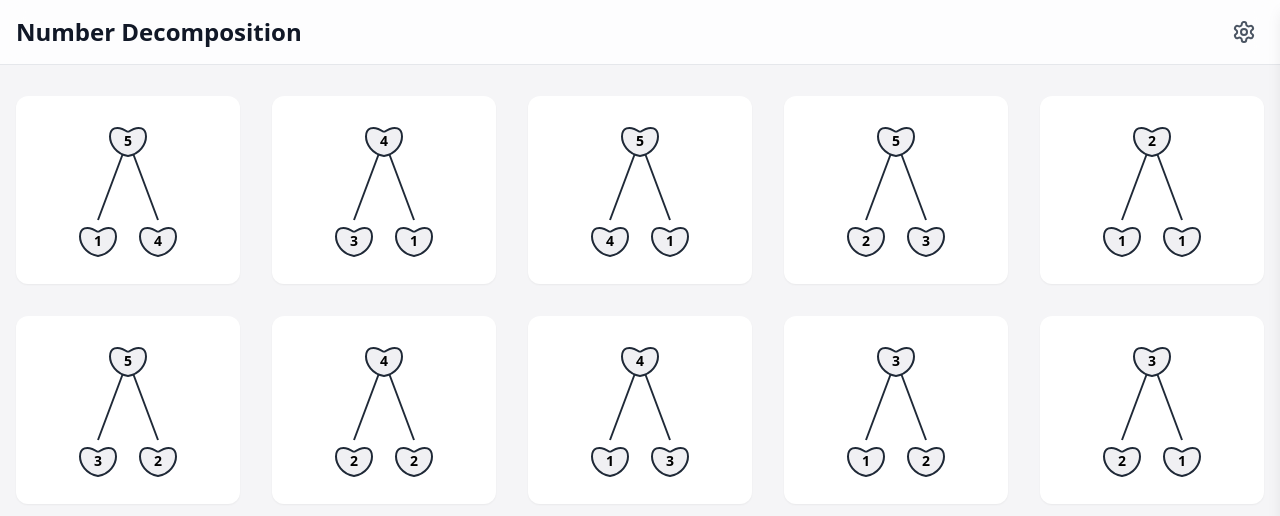
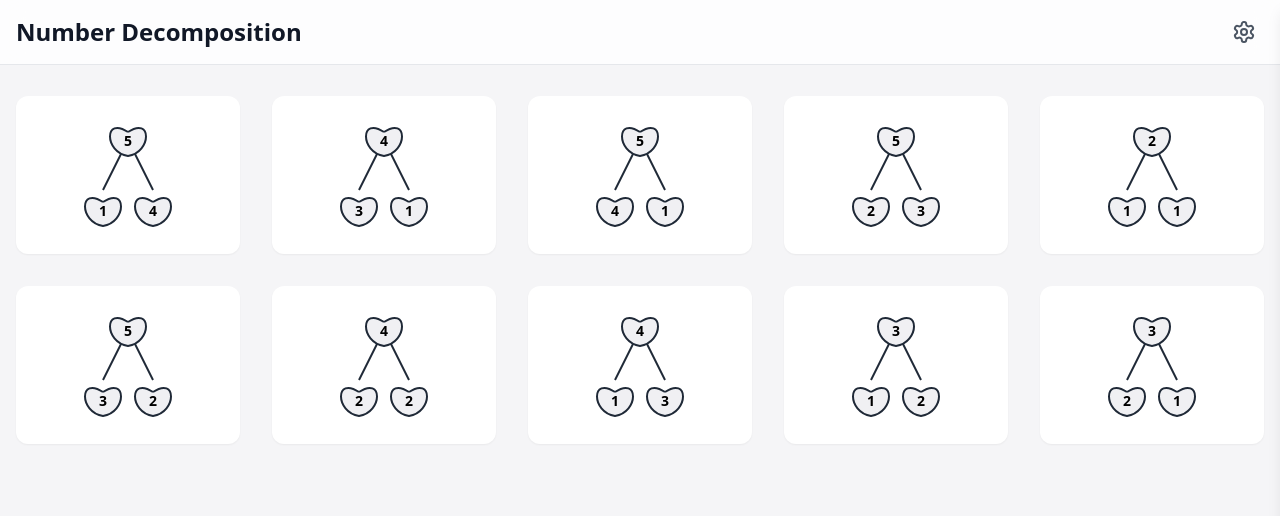
Before and after one commit to isanwenyu/number-decomposition, a React (Vite) app: page / in a window 1280 px wide. Shown: the top 516 px of the page. Built offline with nearby package versions, Linux system fonts and the light colour scheme.

Commit message:
更新数字树宽高

```diff
--- a/src/components/NumberTree.tsx
+++ b/src/components/NumberTree.tsx
@@ -14,8 +14,8 @@ export const NumberTree: React.FC<NumberTreeProps> = ({
   right,
   shape
 }) => {
-  const treeWidth = 120;
-  const treeHeight = 140;
+  const treeWidth = 100;
+  const treeHeight = 110;
   const nodeRadius = 20;
   const strokeWidth = 2;
 
```
